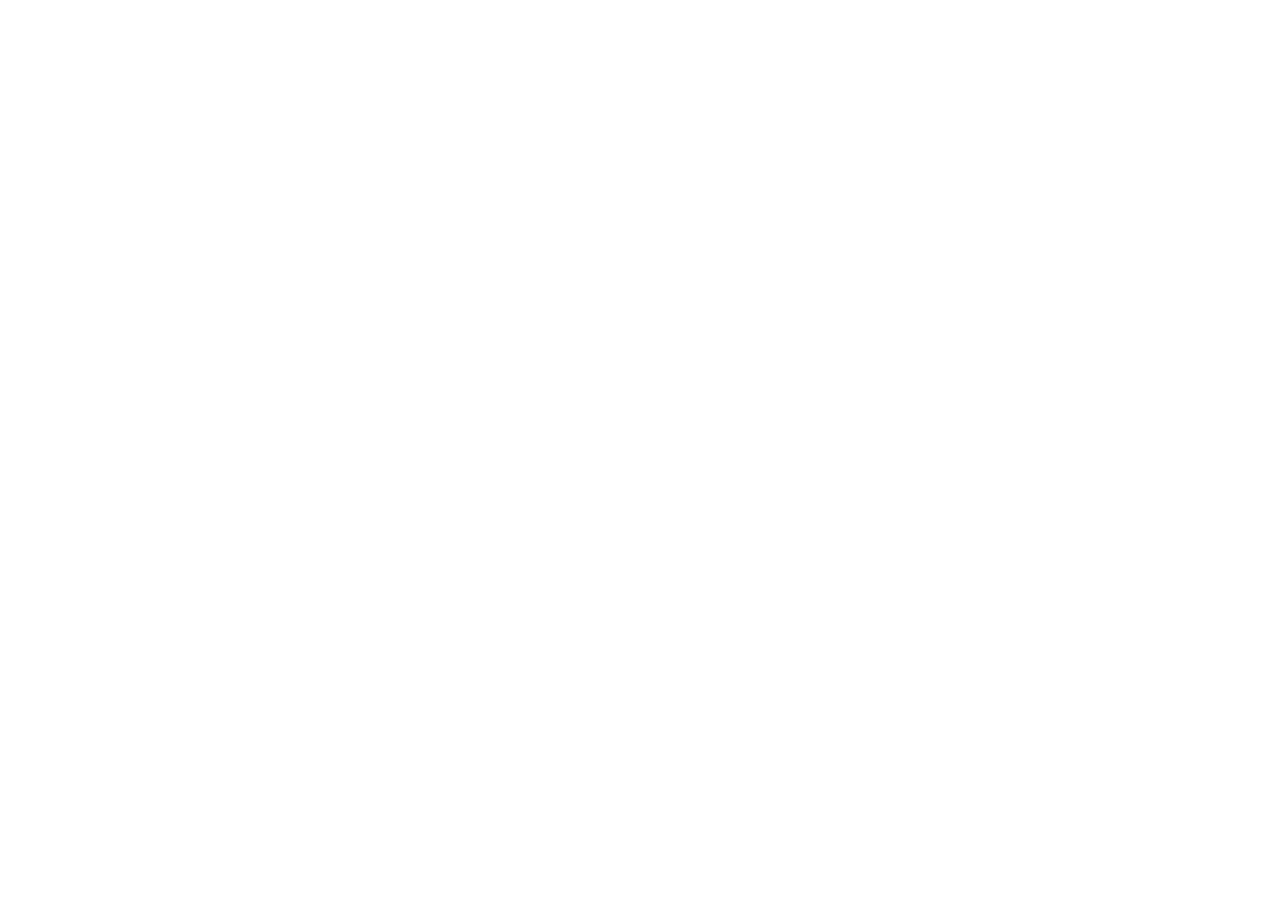
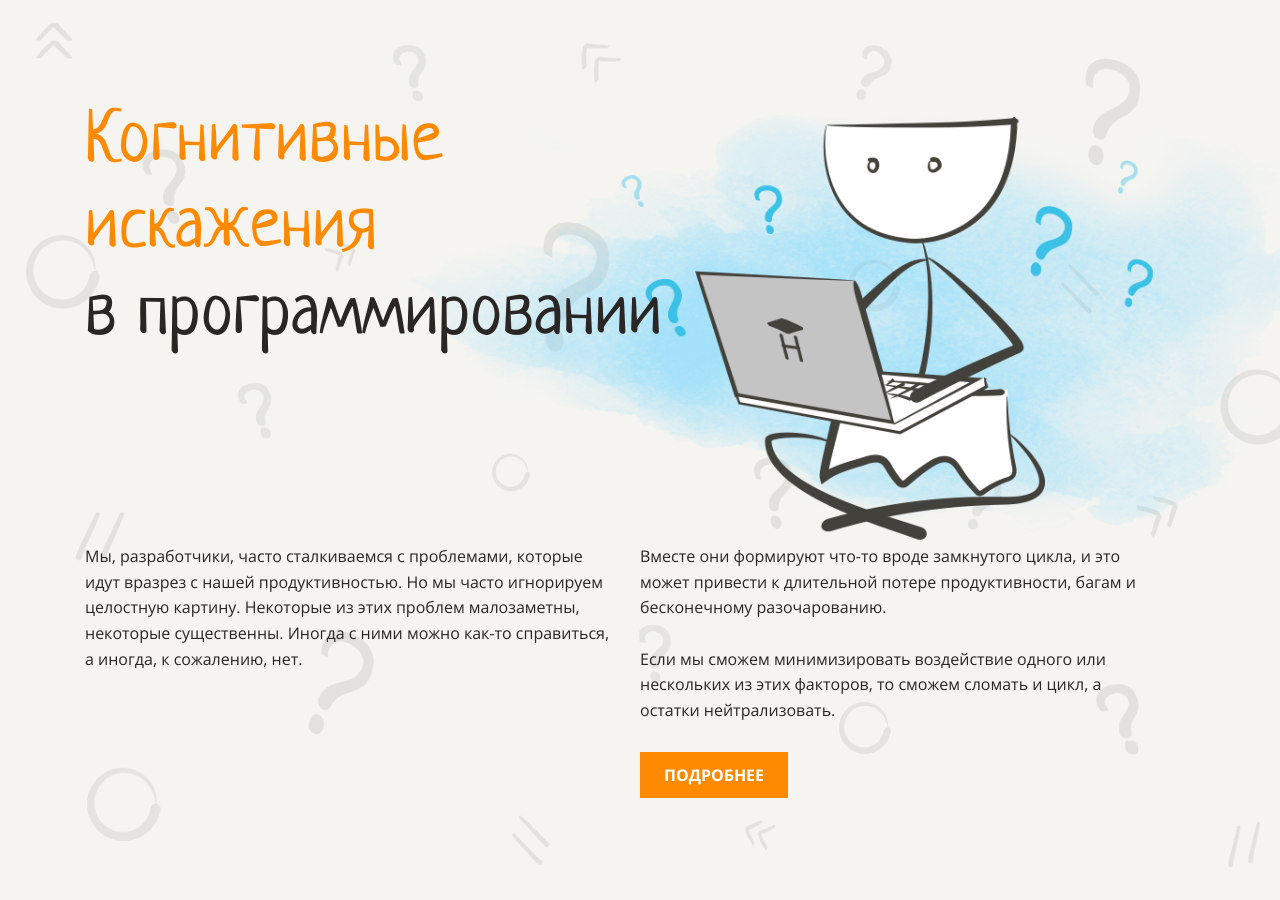
Before and after one commit to likstanov/layout-designer-project-lvl1, a website: page src/index.html in a window 1280 px wide. Before the commit the page ends 800 px from the top, so only its background shows below. Drawn offline with Linux system fonts and the light colour scheme; a web font is replaced by a local one.

Commit message:
step 3 done

```diff
--- a/src/index.html
+++ b/src/index.html
@@ -5,10 +5,33 @@
     <meta name="viewport" content="width=device-width, initial-scale=1.0">
     <meta http-equiv="X-UA-Compatible" content="ie=edge">
     <title>Likstanov Cognitive</title>
-
+    <link href="https://fonts.googleapis.com/css2?family=Neucha&family=Open+Sans:ital,wght@0,300;0,400;0,500;0,600;1,600&display=swap" rel="stylesheet">
     <link rel="stylesheet" href="styles/style.css">
 </head>
 <body>
+    <header class="header bg-questions">
+        <div class="container pt-100 pb-100">
+            <h1 class="header-title text-basic">Когнитивные<br>искажения<br><span class="text-dark">в программировании</span></h1>
+            <img class="header-image" src="images/main.png" alt="Когнитивные искажения">
+            <div class="header__description">
+                <div class="header__description-text">
+                    <p>Мы, разработчики, часто сталкиваемся с проблемами, которые идут вразрез с нашей продуктивностью. Но мы часто игнорируем целостную картину. Некоторые из этих проблем малозаметны, некоторые существенны. Иногда с ними можно как-то справиться, а иногда, к сожалению, нет.</p>
+                </div>
+                <div class="header__description-text">
+                    <p>Вместе они формируют что-то вроде замкнутого цикла, и это может привести к длительной потере продуктивности, багам и бесконечному разочарованию.</p>
+                    <br>
+                    Если мы сможем минимизировать воздействие одного или нескольких из этих факторов, то сможем сломать и цикл, а остатки нейтрализовать.
+                    <div class="header__description-link">
+                        <a href="#">Подробнее</a>
+                    </div>
+                </div>
+            </div>
+        </div>
+    </header>
+    <main>
+    </main>
+    <footer>
 
+    </footer>
 </body>
 </html>
--- a/src/styles/style.css
+++ b/src/styles/style.css
@@ -45,15 +45,6 @@ body {
   background-color: var(--white);
 }
 
-.container {
-  width: 1110px;
-  margin: 0 auto;
-}
-
-section {
-  padding: 100px 0;
-}
-
 h1,
 h2,
 h3 {
@@ -73,3 +64,87 @@ h2 {
 h3 {
   font-size: 34px;;
 }
+
+.text-basic {
+  color: var(--basic);
+}
+
+.text-dark {
+  color: var(--dark);
+}
+
+.pt-100 {
+  padding-top: 100px;
+}
+
+.pb-100 {
+  padding-bottom: 100px;
+}
+
+.bg-questions {
+  position: relative;
+  overflow: hidden;
+}
+
+.bg-questions::before {
+  position: absolute;
+  width: 100%;
+  height: 100%;
+  content: "";
+  background-image: url('../images/background.png');
+  background-repeat: no-repeat;
+  background-size: cover;
+  opacity: .1;
+}
+
+.header {
+  background-color: var(--light);
+  max-height: 900px;
+}
+
+.header-title {
+  z-index: 200;
+}
+
+.header-image {
+  position: absolute;
+  height: 525px;
+  top: 55px;
+  right: -270px;
+  z-index: 100;
+}
+
+.container {
+  position: relative;
+  width: 1110px;
+  margin: 0 auto;
+  display: flex;
+  flex-direction: column;
+}
+
+.header__description {
+  display: flex;
+  margin-top: 185px;
+}
+
+.header__description-text {
+  width: calc(50% - 30px);
+  margin-bottom: 40px;
+}
+
+.header__description-text:first-child {
+  margin-right: 30px;
+}
+
+.header__description-link {
+  margin-top: 40px;
+}
+
+.header__description-link a {
+  padding: 12px 24px;
+  background-color: var(--basic);
+  text-decoration: none;
+  text-transform: uppercase;
+  font-weight: 700;
+  color: var(--white);
+}
```
